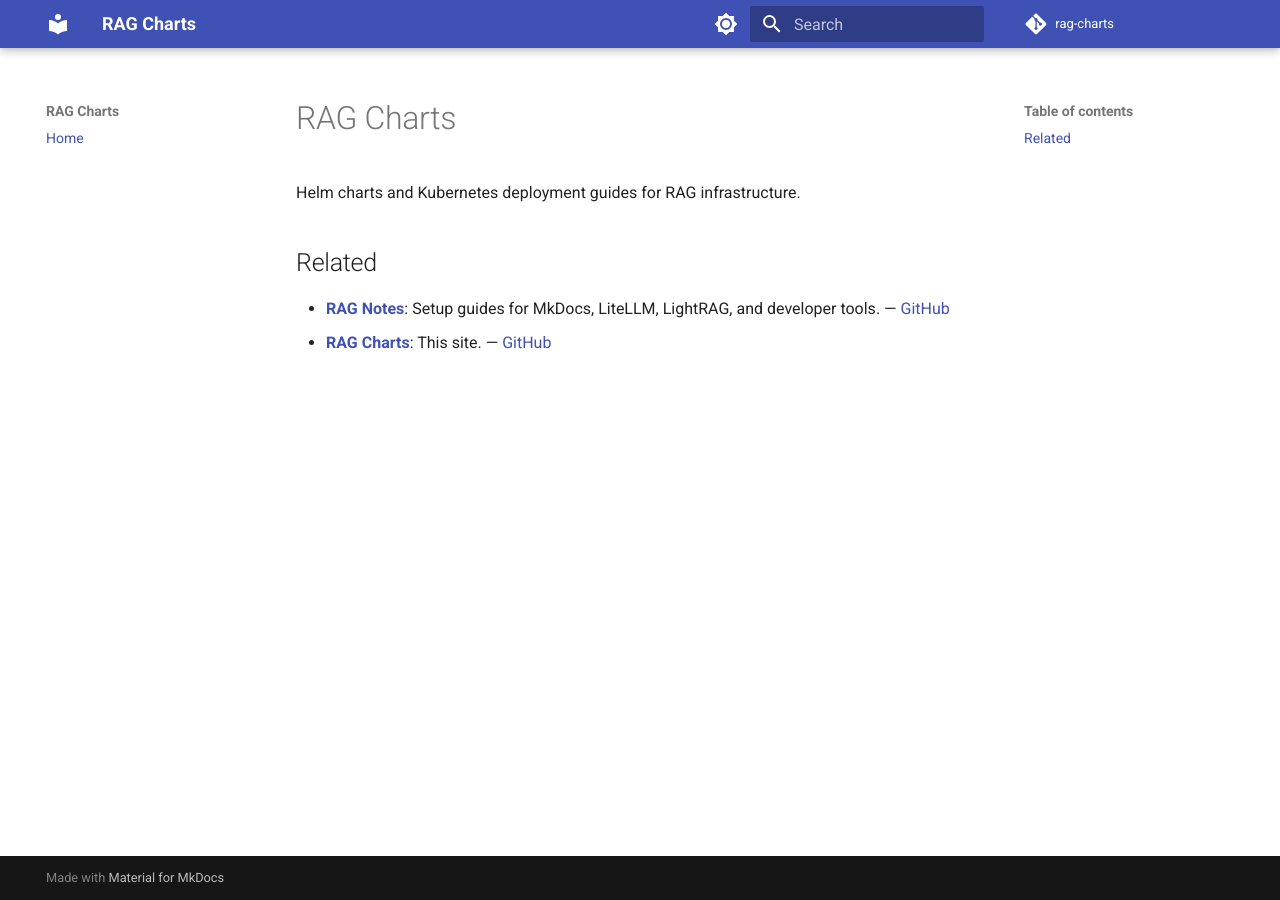
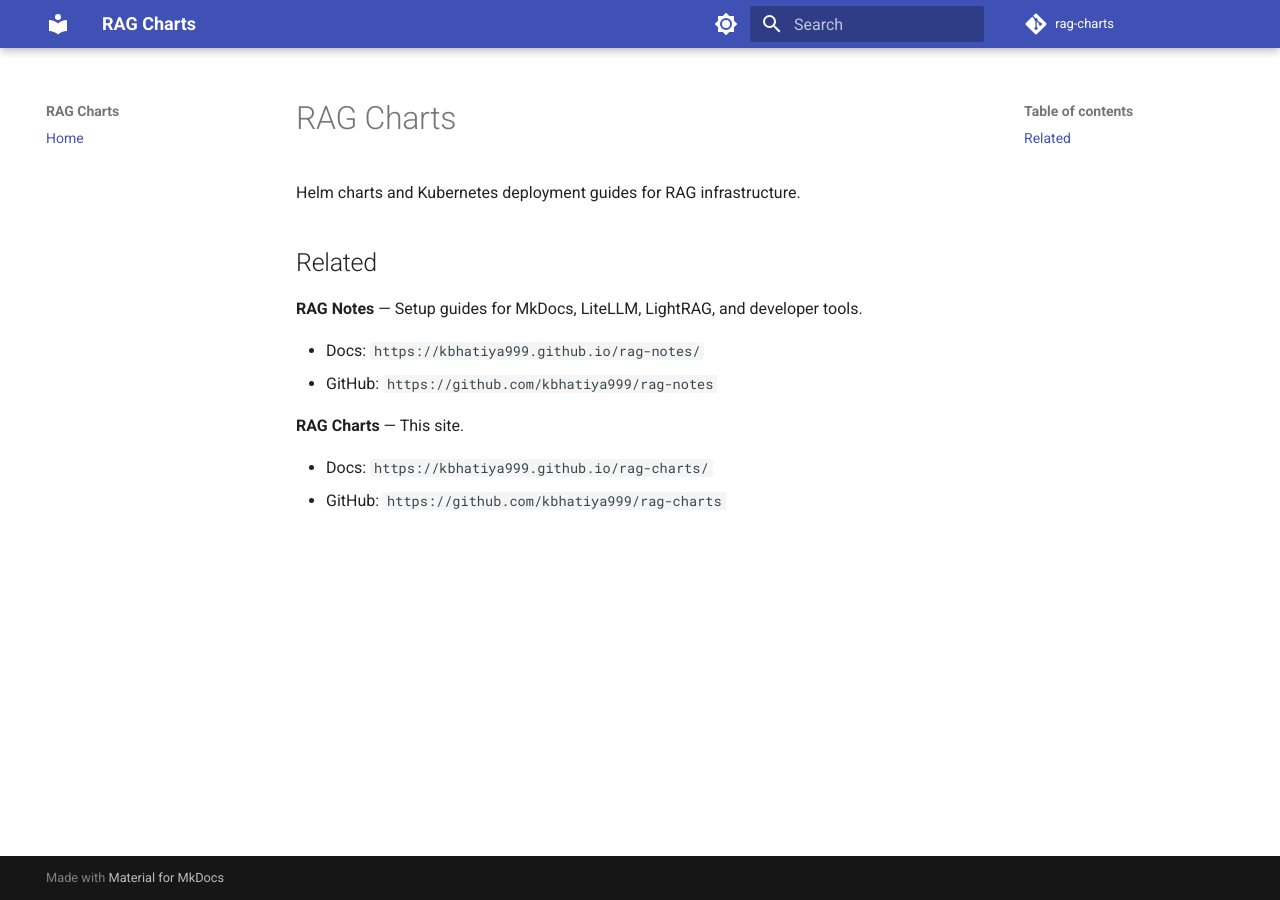
Before and after one commit to kbhatiya999/rag-charts, an MkDocs documentation site: the page built from docs/index.md, in a window 1280 px wide. Built offline with MkDocs 1.6.1 and Material for MkDocs 9.7.7, drawn with Linux system fonts in a browser that asks for light colours; comment, search, counter and statistics services are not loaded; some of the changed lines change nothing that is shown.

Commit message:
Show full copyable URLs on home page

```diff
--- a/docs/index.md
+++ b/docs/index.md
@@ -4,5 +4,12 @@
 
 ## Related
 
-- **[RAG Notes](https://kbhatiya999.github.io/rag-notes/)**: Setup guides for MkDocs, LiteLLM, LightRAG, and developer tools. — [GitHub](https://github.com/kbhatiya999/rag-notes)
-- **[RAG Charts](https://kbhatiya999.github.io/rag-charts/)**: This site. — [GitHub](https://github.com/kbhatiya999/rag-charts)
+**RAG Notes** — Setup guides for MkDocs, LiteLLM, LightRAG, and developer tools.
+
+- Docs: `https://kbhatiya999.github.io/rag-notes/`
+- GitHub: `https://github.com/kbhatiya999/rag-notes`
+
+**RAG Charts** — This site.
+
+- Docs: `https://kbhatiya999.github.io/rag-charts/`
+- GitHub: `https://github.com/kbhatiya999/rag-charts`
```
